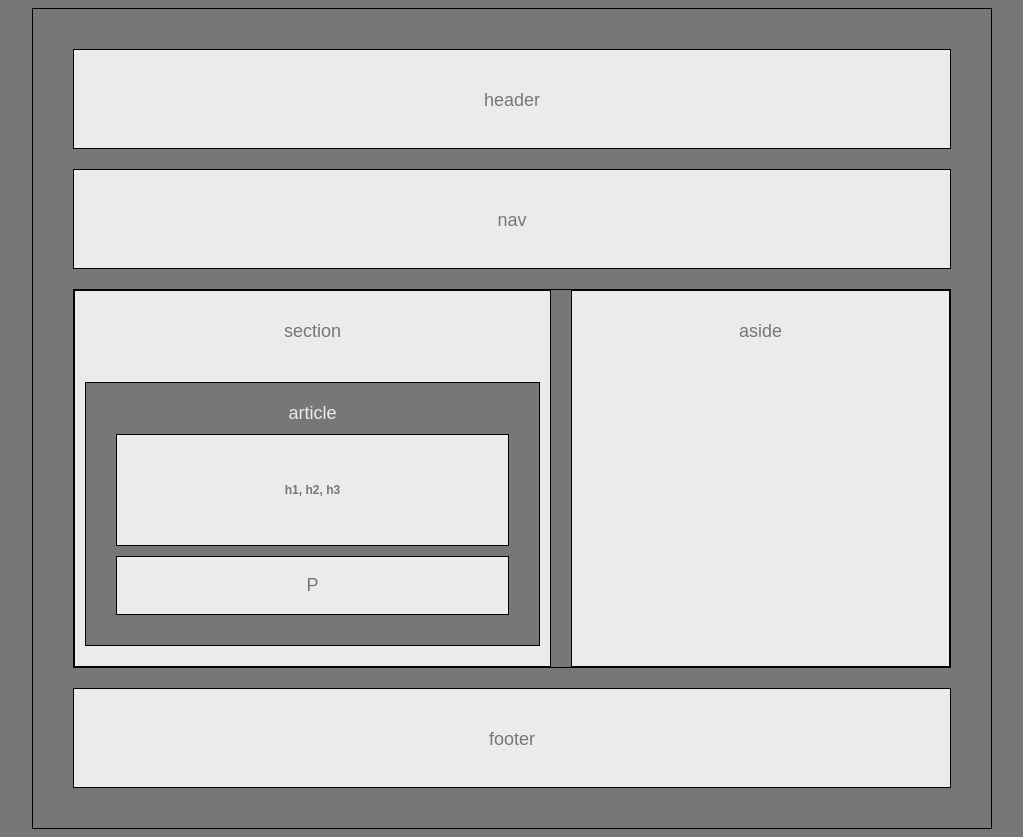
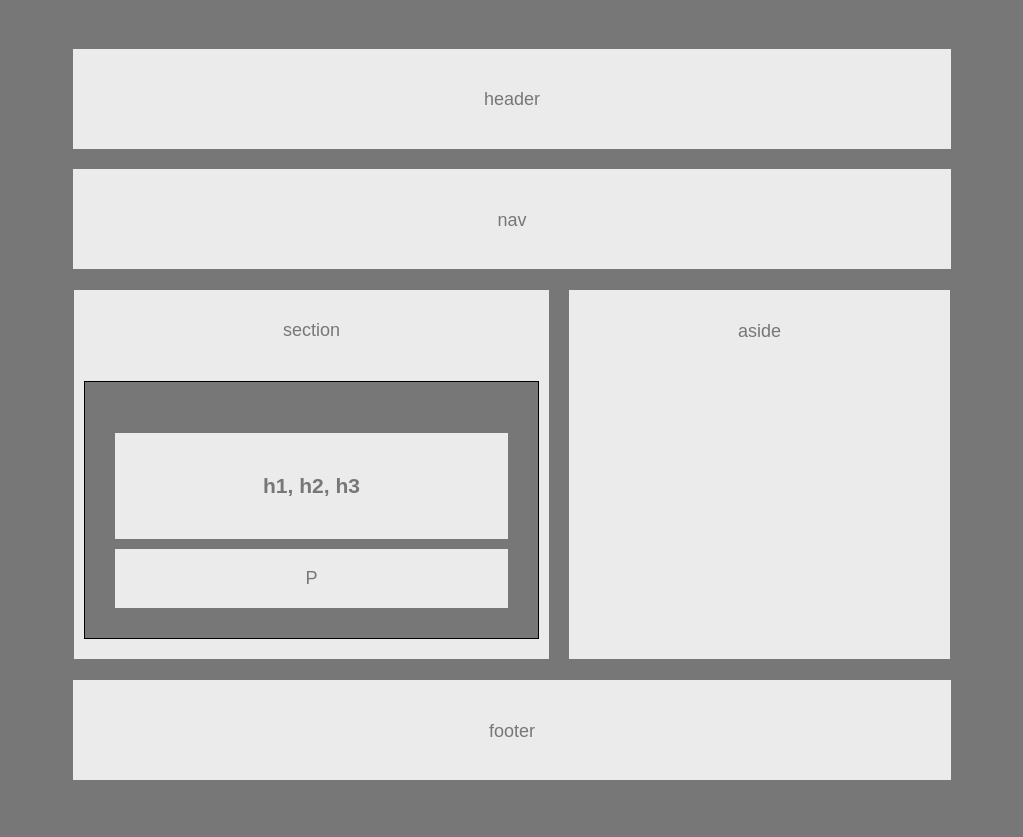
Before and after one commit to ravipjoshi/HW-Wireframe, a plain HTML site: page index.html in a window 1280 px wide. Shown: the whole page, without its empty margins (218-1241 px from the left). Drawn offline with Linux system fonts and the light colour scheme.

Commit message:
remove border color of the blocksfrom black to #ebebeb

```diff
--- a/index.html
+++ b/index.html
@@ -30,7 +30,7 @@
                         <article>
                             article
                                 <div class='headerdiv'>
-                                   <h6>  h1, h2, h3 </h6>
+                                   <h3>  h1, h2, h3 </h3>
                                </div>
                                <div class='paragraph'>
                                  <p> P </p>
--- a/stylesheet/style.css
+++ b/stylesheet/style.css
@@ -9,21 +9,20 @@ body{
     text-align: center;
     width : 960px;
     margin-left: 250px;
-    border : 1px solid black ;
+    border : 1px solid #777 ;
     padding : 20px 20px 20px 20px;
-    font-family: 'Arial', 'Helvetica Neue', Helvetica, sans-serif;
+    font-family: Arial, Helvetica Neue, Helvetica, sans-serif;
     font-size: 18px;
     background-color: #777;
     justify-content: space-around;
-    ;
-
+    font-weight: 540;
   }
 
 .headerCls{
 
     background-color : #ebebeb;
     height: 100px;
-    border: 1px solid black ;
+    border: 1px solid b#ebebeb ;
     color:#777;
     margin: 20px 20px 20px 20px;
     padding: 40px;
@@ -32,7 +31,7 @@ body{
 .nav{
     height: 100px;
     background-color : #ebebeb;
-    border : 1px solid black ;
+    border : 1px solid #ebebeb ;
     color:#777;
     margin: 20px 20px 20px 20px;
     padding: 40px;
@@ -41,14 +40,14 @@ body{
 
     display: flex;
     background-color : #777;
-    border : 1px solid black ;
+    border : 1px solid #777 ;
     margin: inherit;
     margin: 20px 20px 20px 20px;
 }
 .section{
     width: 495px;
     background-color : #ebebeb;
-    border : 1px solid black ;
+    border : 1px solid b#ebebeb ;
     float: left;
     color:#777;
     padding-top: 30px;
@@ -59,7 +58,7 @@ body{
 
 .articleCls{
     width : 455px;
-    color : #ebebeb;
+    color : #777;
     background-color : #777;
     border : 1px solid black ;
     margin: 40px 10px 20px 10px;
@@ -68,7 +67,7 @@ body{
 }
 .headerdiv{
 
-    border : 1px solid black ;
+    border : 1px solid b#ebebeb ;
     background-color : #ebebeb;
     align-content: center;
     margin: 10px 10px 10px 10px;
@@ -76,14 +75,14 @@ body{
 }
 .paragraph{
 
-    border : 1px solid black ;
+    border : 1px solid #ebebeb ;
     background-color : #ebebeb;
     align-content: center;
     margin: 10px 10px 10px 10px;
 }
 .asideCls{
 
-    border : 1px solid black ;
+    border : 1px solid #ebebeb ;
     float:left;
     background-color : #ebebeb;
     color:#777;
@@ -94,7 +93,7 @@ body{
 
 
 }
-h6{
+h3{
    color: #777;
 }
 p{
@@ -103,7 +102,7 @@ p{
 
 .footerCls{
     height: 100px;
-    border : 1px solid black ;
+    border : 1px solid #ebebeb ;
     background-color : #ebebeb;
     color:#777;
     margin: 20px 20px 20px 20px;
```
